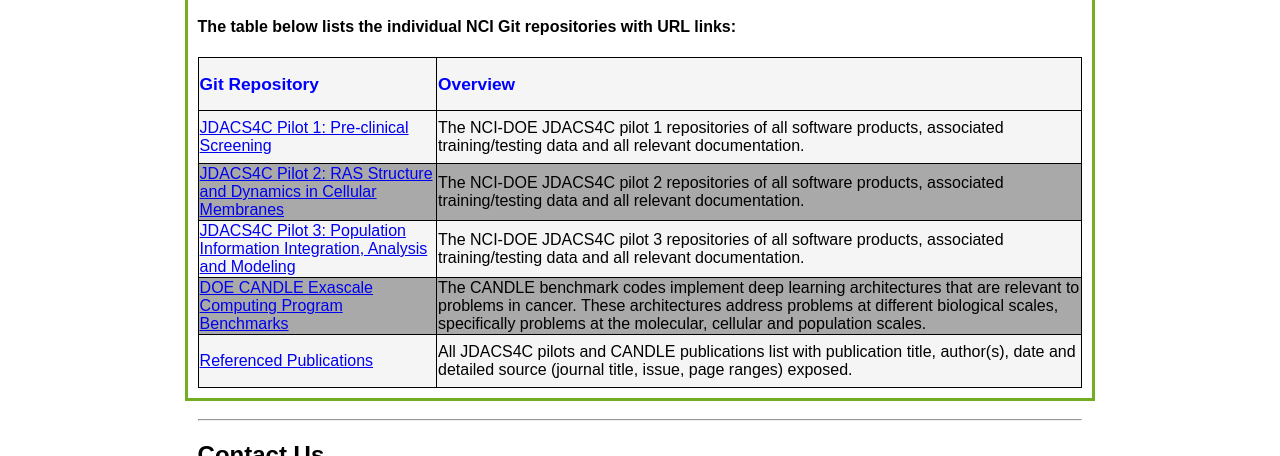
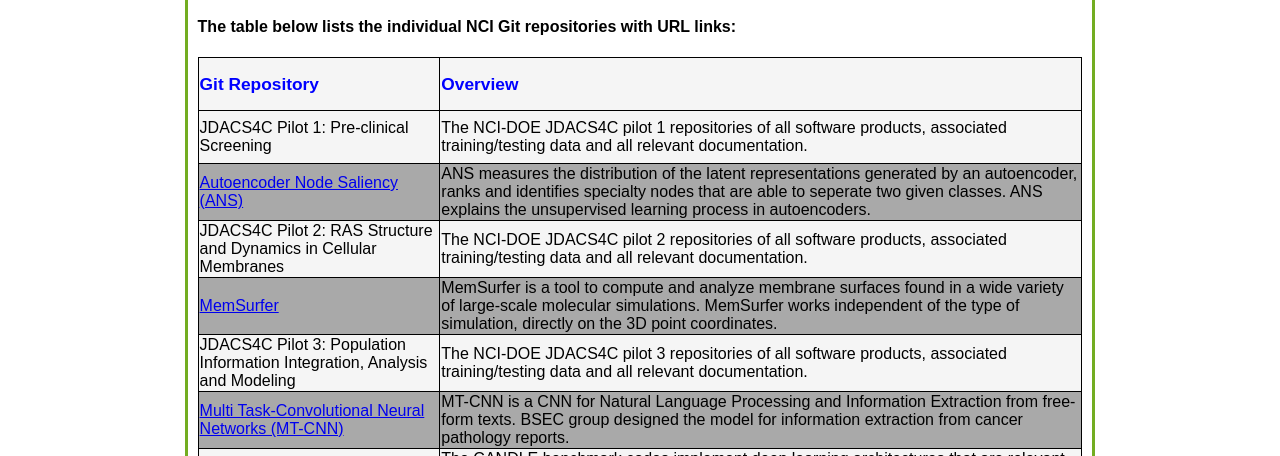
Before and after one commit to CBIIT/NCIJDACS4CRepository, a plain HTML site: page index.html in a window 1280 px wide. Shown: the part 342-798 px from the top of the page. Drawn offline with Linux system fonts and the light colour scheme.

Commit message:
Update index.html
Revise index.html per the new design approach to enable supporting 1 github repo for each jdacs4c software product

```diff
--- a/index.html
+++ b/index.html
@@ -37,19 +37,33 @@
 						</thead>
 						<tbody>
 						<tr>
-						<td><a href="https://github.com/CBIIT/jdacs4c-pilot1">JDACS4C Pilot 1: Pre-clinical Screening</a></td>
+						<td>JDACS4C Pilot 1: Pre-clinical Screening</td>
 						<td>The NCI-DOE JDACS4C pilot 1 repositories of all software products, associated training/testing data and all relevant documentation.</td>
 						</tr>
 
+						<tr>
+						<td><a href="https://github.com/CBIIT/pilot1_ANS_LLNL/tree/master">Autoencoder Node Saliency (ANS)</a></td>
+						<td>ANS measures the distribution of the latent representations generated by an autoencoder, ranks and identifies specialty nodes that are able to seperate two given classes. ANS explains the unsupervised learning process in autoencoders.</td>
+						</tr>
 
 						<tr>
-						<td><a href="https://github.com/CBIIT/jdacs4c-pilot2">JDACS4C Pilot 2: RAS Structure and Dynamics in Cellular Membranes</a></td>
+						<td>JDACS4C Pilot 2: RAS Structure and Dynamics in Cellular Membranes</td>
 						<td>The NCI-DOE JDACS4C pilot 2 repositories of all software products, associated training/testing data and all relevant documentation.</td>
 						</tr>
 
 						<tr>
-						<td><a href="https://github.com/CBIIT/jdacs4c-pilot3">JDACS4C Pilot 3: Population Information Integration, Analysis and Modeling</a></td>
+						<td><a href="https://github.com/CBIIT/pilot2_MemSurfer_LLNL/tree/master">MemSurfer</a></td>
+						<td>MemSurfer is a tool to compute and analyze membrane surfaces found in a wide variety of large-scale molecular simulations. MemSurfer works independent of the type of simulation, directly on the 3D point coordinates. </td>
+						</tr>
+
+						<tr>
+						<td>JDACS4C Pilot 3: Population Information Integration, Analysis and Modeling</td>
 						<td>The NCI-DOE JDACS4C pilot 3 repositories of all software products, associated training/testing data and all relevant documentation.</td>
+						</tr>
+
+						<tr>
+						<td><a href="https://github.com/CBIIT/pilot3_MT-CNN_ORNL/tree/master">Multi Task-Convolutional Neural Networks (MT-CNN)</a></td>
+						<td>MT-CNN is a CNN for Natural Language Processing and Information Extraction from free-form texts. BSEC group designed the model for information extraction from cancer pathology reports.</td>
 						</tr>
 
 						<tr>
```
